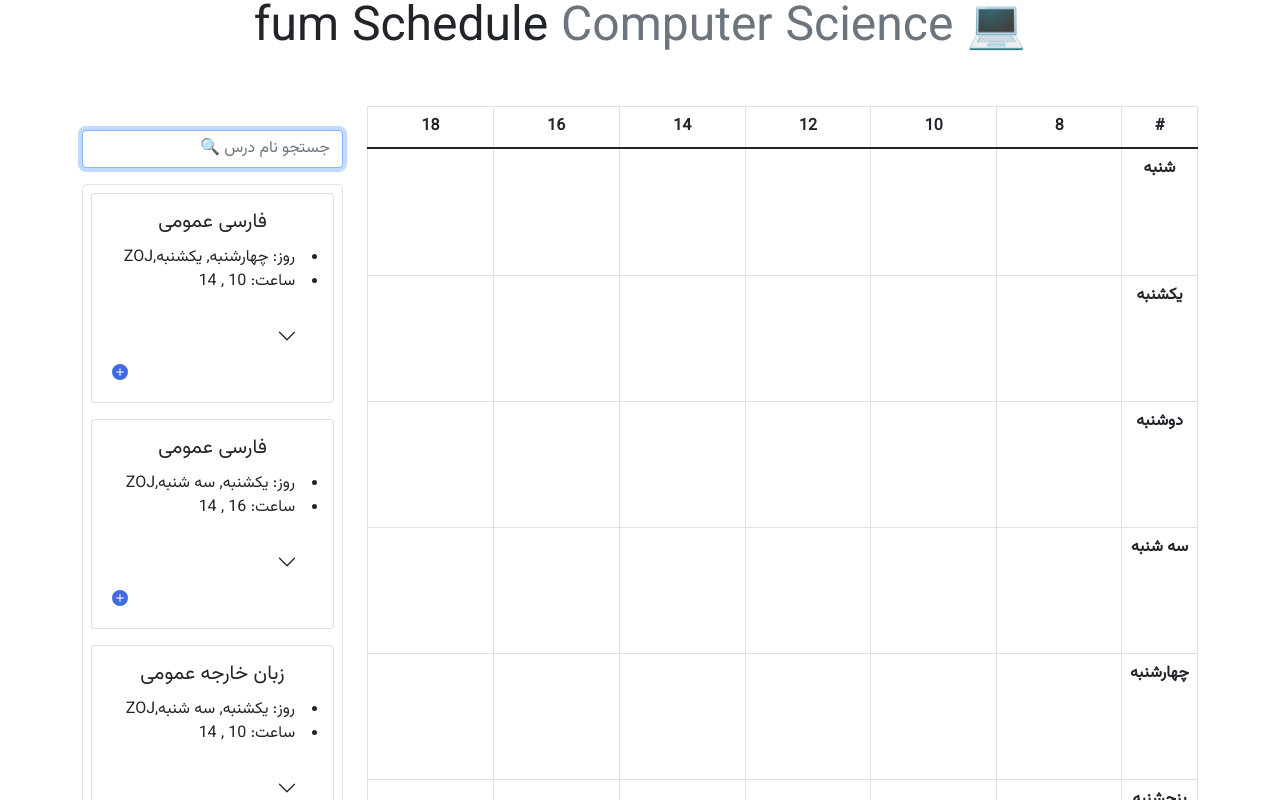
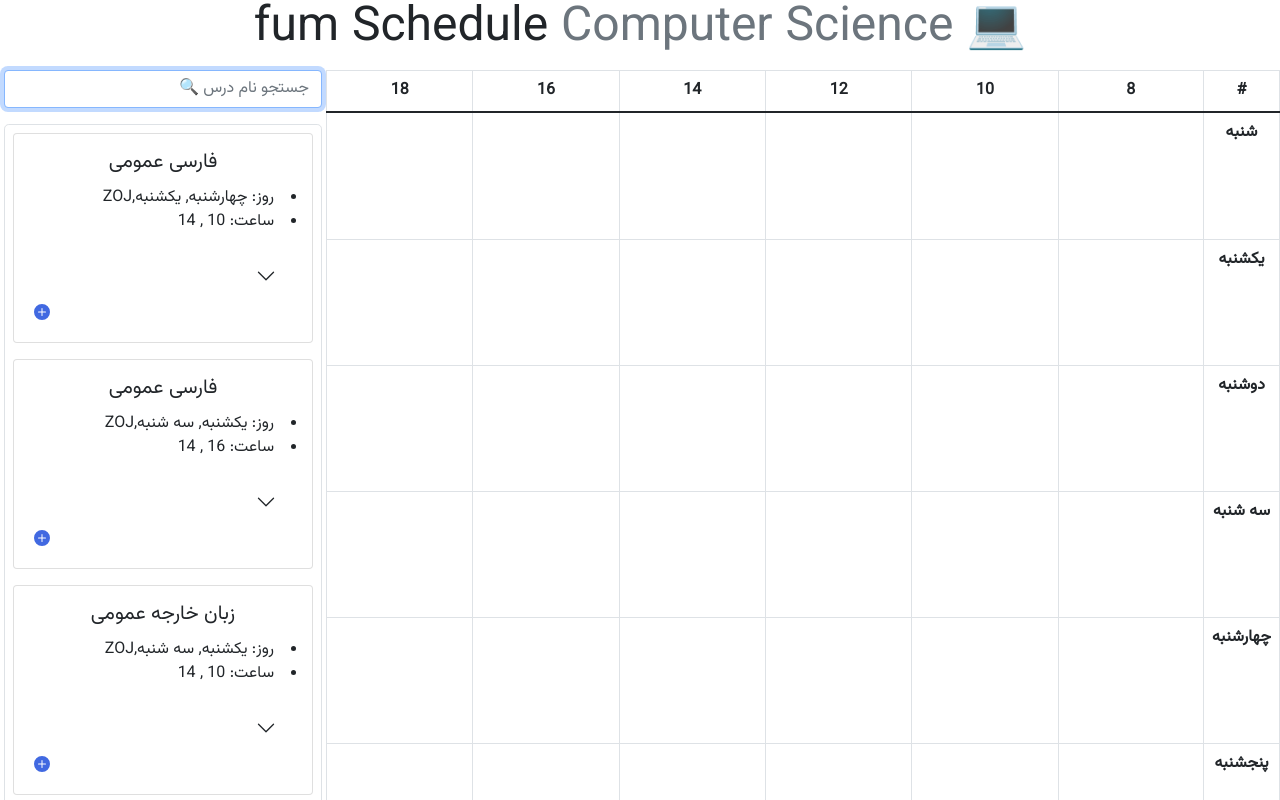
Before and after one commit to SajjadKiani/fum-schedule, a React (Create React App) app: page / in a window 1280 px wide. Shown: the top 800 px of the page. Built offline with nearby package versions, Linux system fonts and the light colour scheme.

Commit message:
improve grid

```diff
--- a/src/App.js
+++ b/src/App.js
@@ -31,21 +31,20 @@ function App() {
 
 
   return (
-      <Container className={'vh-100'}>
-          <h5 className={'display-5 text-center'}>fum Schedule <span className={'text-muted'}> Computer Science 💻 </span></h5>
-          <Row dir={'rtl'} className={'mt-5 align-items-center'}>
-              <Col className={'col-9'}>
-                  <MyTable  data={tableData} />
-                  <p className={'mb-2 text-muted'}>©️ کپی رایت 2022 - سجاد کیانی مقدم -
-                      <a href={'https://github.com/SajjadKiani/fum-schedule'} id={'repository'}>آدرس مخزن</a>
-                  </p>
-
-              </Col>
-              <Col className={'vh-100 col-3'}>
-                  <List data={Data} onClick={handleListClick} />
-              </Col>
-          </Row>
-      </Container>
+      <div className={'d-flex flex-column vh-100'}>
+        <h5 className={'display-5 text-center'}>fum Schedule <span className={'text-muted'}> Computer Science 💻 </span></h5>
+        <div className="d-flex m-1 gap-1">
+            <div className={'col-3 vh-100'} dir="rtl">
+                <List data={Data} onClick={handleListClick} />
+            </div>
+            <div className={'col-9 vh-100'} >
+                <MyTable  data={tableData} />
+            </div>
+        </div>
+        <p className={'mb-2 text-muted text-end'}>©️ کپی رایت 2022 - سجاد کیانی مقدم -
+            <a href={'https://github.com/SajjadKiani/fum-schedule'} id={'repository'}>آدرس مخزن</a>
+        </p>
+      </div>
   );
 }
 
--- a/src/components/list/index.js
+++ b/src/components/list/index.js
@@ -25,11 +25,11 @@ export default function List ({data , onClick}) {
     }
 
     return (
-        <div className={''}>
+        <>
 
-            <input ref={inputRef} type={'text'} onChange={handleSearch} className={'mb-3 form-control'} placeholder={'جستجو نام درس 🔍'} />
+            <div><input ref={inputRef} type={'text'} onChange={handleSearch} className={'mb-3 form-control'} placeholder={'جستجو نام درس 🔍'} /></div>
 
-            <div className={'p-2 border rounded-3 navbar-nav-scroll text-center min-vh-100'}>
+            <div id="list" className={'p-2 border rounded-3 navbar-nav-scroll text-center'}>
 
             {
                 list.map((d,i) => {
@@ -64,6 +64,6 @@ export default function List ({data , onClick}) {
                 })
             }
             </div>
-        </div>
+        </>
     )
 }
--- a/src/components/list/style.css
+++ b/src/components/list/style.css
@@ -0,0 +1,3 @@
+#list {
+    min-height: 94%;
+}
--- a/src/components/table/index.js
+++ b/src/components/table/index.js
@@ -6,9 +6,9 @@ export default function MyTable ({data}) {
     const [error , setError] = useState("")
 
     return (
-        <div className={'table-responsive-sm '}>
+        <div className={'table-responsive-sm h-100'}>
             { error && <Alert variant={"danger"} >خطا</Alert> }
-            <Table dir={'rtl'} className={'vh-100 text-center'}  bordered hover>
+            <Table dir={'rtl'} className={'h-100 text-center'}  bordered hover>
                 <thead>
                 <tr>
                     <th>#</th>
```
